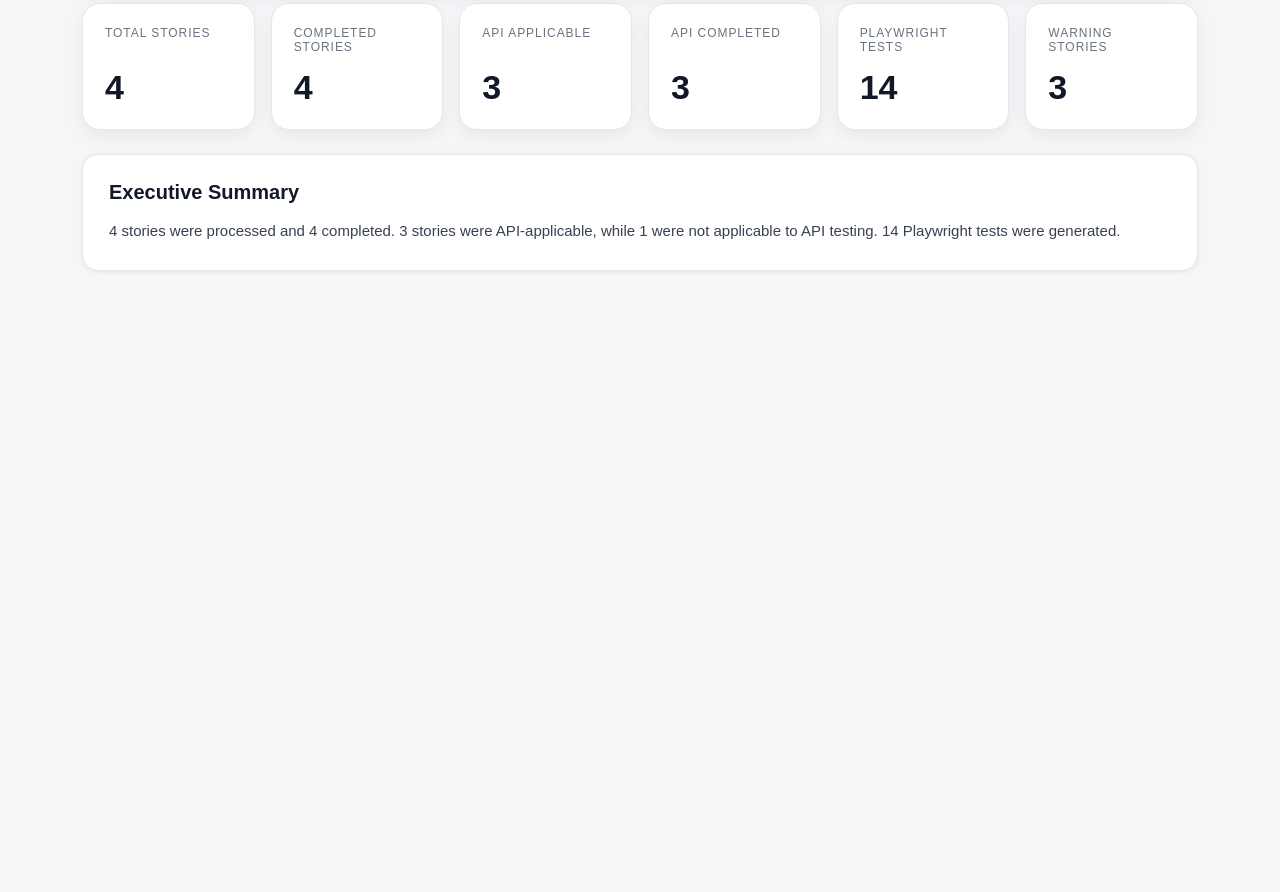
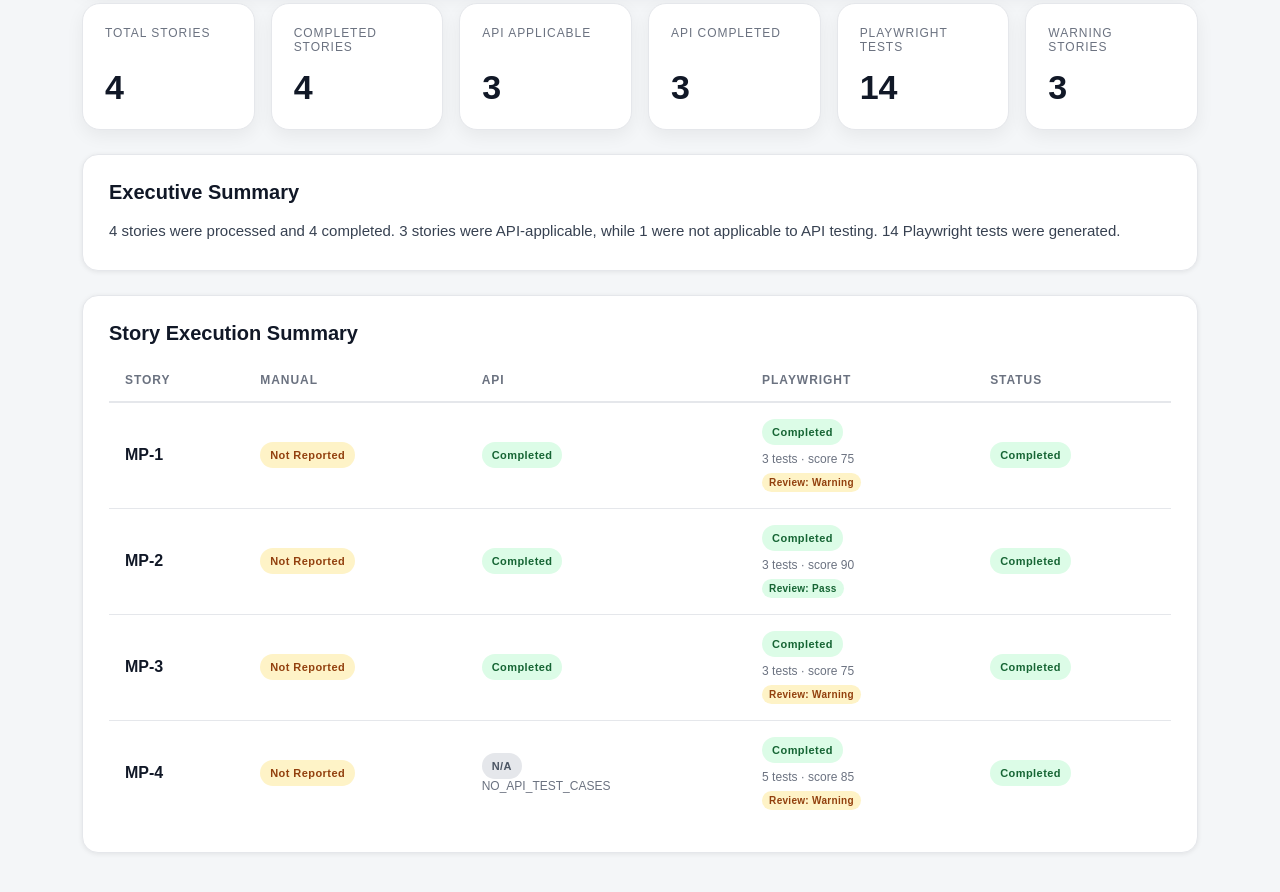
Before and after one commit to balatoth/QA-AI-copilot-V2, a plain HTML site: page executions/MP/sprint-1/MP-SPRINT-20260716122134/reporting/sprint-report.html in a window 1280 px wide. Shown: the part 612-1504 px from the top of the page. Before the commit the page ends 939 px from the top, so only its background shows below. Drawn offline with Linux system fonts and the light colour scheme.

Commit message:
Update HTML manager execution report

```diff
--- a/executions/MP/sprint-1/MP-SPRINT-20260716122134/reporting/sprint-report.html
+++ b/executions/MP/sprint-1/MP-SPRINT-20260716122134/reporting/sprint-report.html
@@ -82,6 +82,7 @@
     .hero-meta strong {
       color: #ffffff;
       font-size: 14px;
+      overflow-wrap: anywhere;
     }
 
     .readiness {
@@ -104,6 +105,10 @@
       background: linear-gradient(135deg, #ca8a04, #eab308);
     }
 
+    .readiness.review {
+      background: linear-gradient(135deg, #ea580c, #f97316);
+    }
+
     .readiness.blocked {
       background: linear-gradient(135deg, #991b1b, #dc2626);
     }
@@ -119,7 +124,7 @@
     }
 
     .readiness p {
-      max-width: 680px;
+      max-width: 760px;
       margin: 8px 0 0;
       color: rgba(255,255,255,0.92);
       font-size: 16px;
@@ -179,6 +184,111 @@
       line-height: 1.7;
     }
 
+    .table-wrapper {
+      overflow-x: auto;
+    }
+
+    .story-table {
+      width: 100%;
+      min-width: 820px;
+      border-collapse: collapse;
+    }
+
+    .story-table th {
+      padding: 14px 16px;
+      border-bottom: 2px solid #e5e7eb;
+      color: #6b7280;
+      font-size: 12px;
+      letter-spacing: 0.08em;
+      text-align: left;
+      text-transform: uppercase;
+    }
+
+    .story-table td {
+      padding: 16px;
+      border-bottom: 1px solid #e5e7eb;
+      vertical-align: middle;
+    }
+
+    .story-table tbody tr:last-child td {
+      border-bottom: none;
+    }
+
+    .story-table tbody tr:hover {
+      background: #f9fafb;
+    }
+
+    .story-key {
+      color: #111827;
+      font-weight: 800;
+      white-space: nowrap;
+    }
+
+    .status-badge {
+      display: inline-flex;
+      align-items: center;
+      justify-content: center;
+      padding: 7px 10px;
+      border-radius: 999px;
+      font-size: 11px;
+      font-weight: 800;
+      letter-spacing: 0.04em;
+      white-space: nowrap;
+    }
+
+    .status-pass {
+      background: #dcfce7;
+      color: #166534;
+    }
+
+    .status-warning {
+      background: #fef3c7;
+      color: #92400e;
+    }
+
+    .status-fail {
+      background: #fee2e2;
+      color: #991b1b;
+    }
+
+    .status-na {
+      background: #e5e7eb;
+      color: #4b5563;
+    }
+
+    .status-unknown {
+      background: #e0e7ff;
+      color: #3730a3;
+    }
+
+    .playwright-cell {
+      display: flex;
+      flex-direction: column;
+      align-items: flex-start;
+      gap: 7px;
+    }
+
+    .quality-detail,
+    .status-detail {
+      color: #6b7280;
+      font-size: 12px;
+    }
+
+    .review-detail {
+      display: inline-flex;
+      padding: 4px 7px;
+      border-radius: 999px;
+      font-size: 10px;
+      font-weight: 700;
+      letter-spacing: 0.03em;
+    }
+
+    .empty-state {
+      padding: 24px;
+      color: #6b7280;
+      text-align: center;
+    }
+
     @media print {
       body {
         background: #ffffff;
@@ -193,6 +303,10 @@
       .card,
       .section {
         box-shadow: none;
+      }
+
+      .story-table tbody tr:hover {
+        background: transparent;
       }
     }
 
@@ -320,6 +434,202 @@
       <p>4 stories were processed and 4 completed. 3 stories were API-applicable, while 1 were not applicable to API testing. 14 Playwright tests were generated.</p>
     </section>
 
+    <section class="section">
+      <h3>Story Execution Summary</h3>
+
+
+            <div class="table-wrapper">
+              <table class="story-table">
+                <thead>
+                  <tr>
+                    <th>Story</th>
+                    <th>Manual</th>
+                    <th>API</th>
+                    <th>Playwright</th>
+                    <th>Status</th>
+                  </tr>
+                </thead>
+
+                <tbody>
+
+    <tr>
+      <td class="story-key">
+        MP-1
+      </td>
+
+      <td>
+        <span class="status-badge status-warning">
+          Not Reported
+        </span>
+      </td>
+
+      <td>
+        <span class="status-badge status-pass">
+          Completed
+        </span>
+
+
+      </td>
+
+      <td>
+        <div class="playwright-cell">
+          <span class="status-badge status-pass">
+            Completed
+          </span>
+
+          <span class="quality-detail">
+            3 tests
+            · score 75
+          </span>
+
+          <span class="review-detail status-warning">
+            Review: Warning
+          </span>
+        </div>
+      </td>
+
+      <td>
+        <span class="status-badge status-pass">
+          Completed
+        </span>
+      </td>
+    </tr>
+
+    <tr>
+      <td class="story-key">
+        MP-2
+      </td>
+
+      <td>
+        <span class="status-badge status-warning">
+          Not Reported
+        </span>
+      </td>
+
+      <td>
+        <span class="status-badge status-pass">
+          Completed
+        </span>
+
+
+      </td>
+
+      <td>
+        <div class="playwright-cell">
+          <span class="status-badge status-pass">
+            Completed
+          </span>
+
+          <span class="quality-detail">
+            3 tests
+            · score 90
+          </span>
+
+          <span class="review-detail status-pass">
+            Review: Pass
+          </span>
+        </div>
+      </td>
+
+      <td>
+        <span class="status-badge status-pass">
+          Completed
+        </span>
+      </td>
+    </tr>
+
+    <tr>
+      <td class="story-key">
+        MP-3
+      </td>
+
+      <td>
+        <span class="status-badge status-warning">
+          Not Reported
+        </span>
+      </td>
+
+      <td>
+        <span class="status-badge status-pass">
+          Completed
+        </span>
+
+
+      </td>
+
+      <td>
+        <div class="playwright-cell">
+          <span class="status-badge status-pass">
+            Completed
+          </span>
+
+          <span class="quality-detail">
+            3 tests
+            · score 75
+          </span>
+
+          <span class="review-detail status-warning">
+            Review: Warning
+          </span>
+        </div>
+      </td>
+
+      <td>
+        <span class="status-badge status-pass">
+          Completed
+        </span>
+      </td>
+    </tr>
+
+    <tr>
+      <td class="story-key">
+        MP-4
+      </td>
+
+      <td>
+        <span class="status-badge status-warning">
+          Not Reported
+        </span>
+      </td>
+
+      <td>
+        <span class="status-badge status-na">
+          N/A
+        </span>
+
+        <div class="status-detail">NO_API_TEST_CASES</div>
+      </td>
+
+      <td>
+        <div class="playwright-cell">
+          <span class="status-badge status-pass">
+            Completed
+          </span>
+
+          <span class="quality-detail">
+            5 tests
+            · score 85
+          </span>
+
+          <span class="review-detail status-warning">
+            Review: Warning
+          </span>
+        </div>
+      </td>
+
+      <td>
+        <span class="status-badge status-pass">
+          Completed
+        </span>
+      </td>
+    </tr>
+
+                </tbody>
+              </table>
+            </div>
+
+    </section>
+
   </main>
 </body>
 </html>
```
